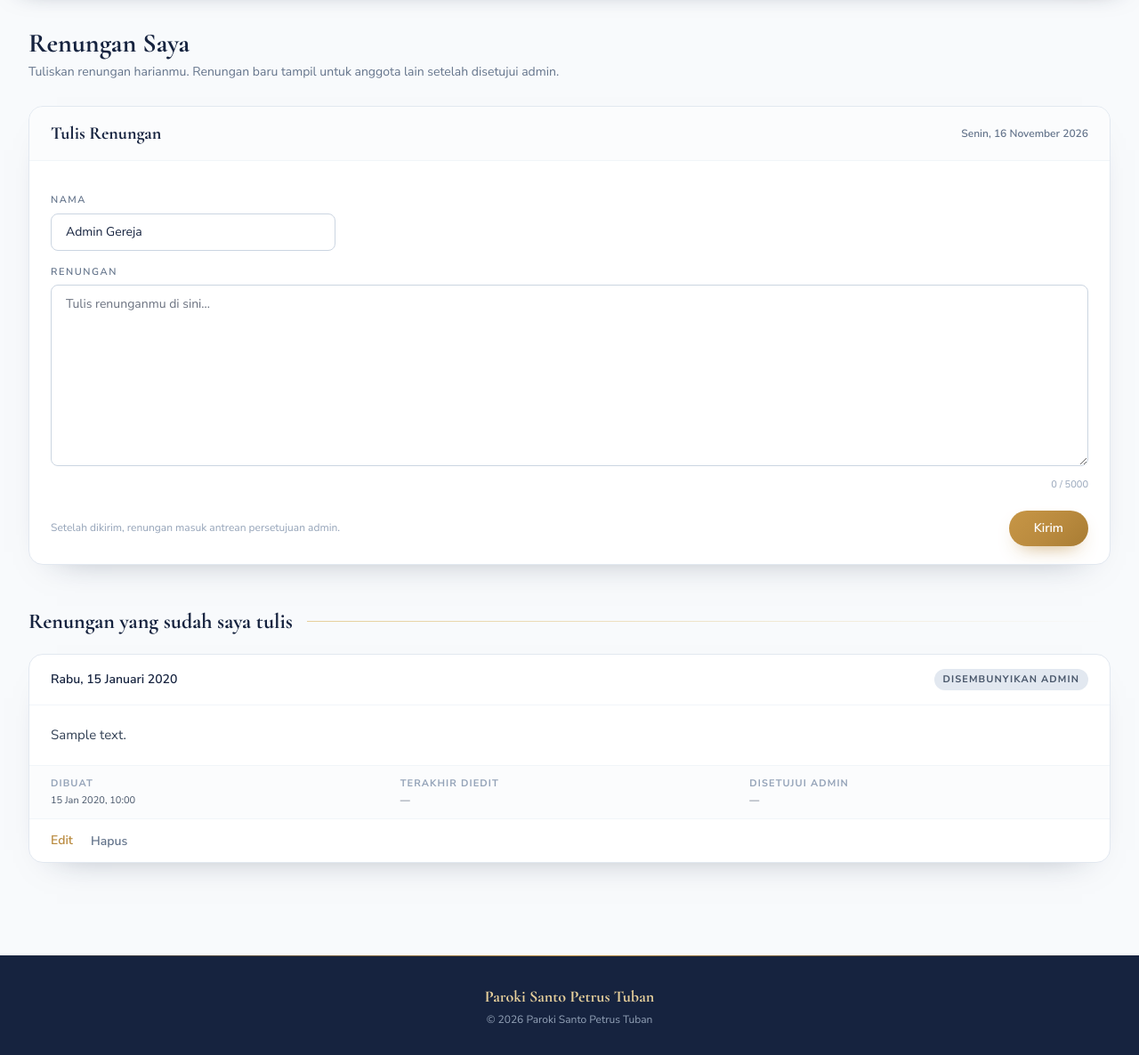
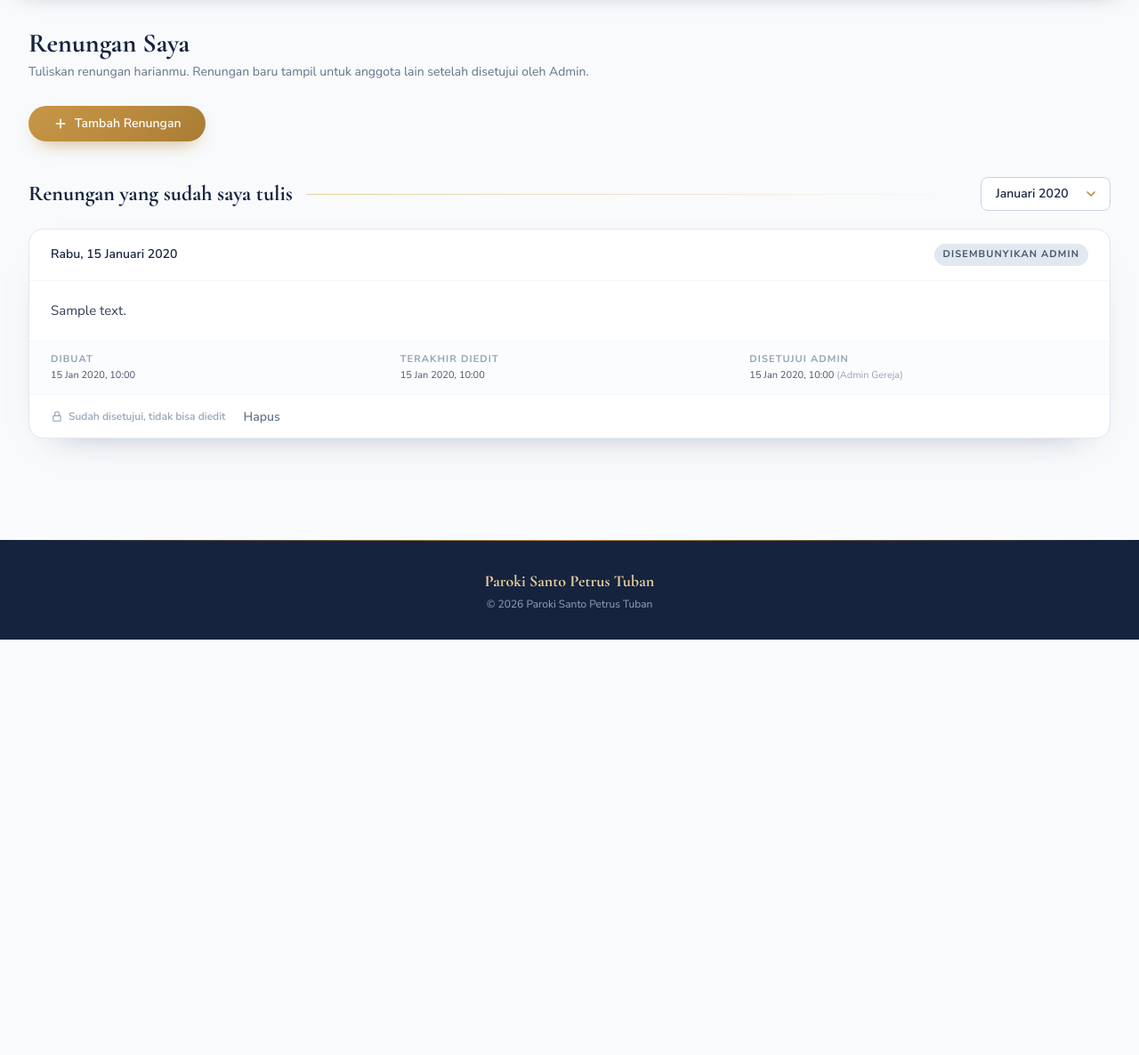
Before and after one commit to itz-peliii/LEGIO-RATU-ROSARI, a Laravel app: page /member/renungan in a window 1280 px wide. Shown: the part 81-1267 px from the top of the page at 89% size. After the commit the page ends 800 px from the top, so only its background shows below. Run offline with Laravel 12, Linux system fonts and the light colour scheme; a user stored in the database is signed in; data comes from the database, SQL or seed files in the repository; tables that the repository leaves empty hold one stand-in row (values such as "Sample post"); style sheets or scripts are compiled from the project's sources.

Commit message:
renungan acc admin, edit, tolak, draft

```diff
--- a/app/Http/Controllers/Member/RenunganController.php
+++ b/app/Http/Controllers/Member/RenunganController.php
@@ -4,57 +4,104 @@ namespace App\Http\Controllers\Member;
 
 use App\Http\Controllers\Controller;
 use App\Models\Renungan;
+use Carbon\Carbon;
 use Illuminate\Http\Request;
+use Illuminate\Support\Collection;
 
 class RenunganController extends Controller
 {
-    /** Halaman tulis + riwayat renungan milik sendiri. */
+    /** Halaman tulis + riwayat renungan milik sendiri (draft selalu tampil di atas). */
     public function index(Request $request)
     {
-        $renungans = $request->user()->renungans()
-            ->with('approver')
+        $user = $request->user();
+
+        $months = $this->monthsOf($user->renungans()->where('status', '!=', 'draft'));
+        $bulan  = $this->resolveMonth($request->query('bulan'), $months);
+
+        $query = $user->renungans()->with('approver');
+
+        // Draft selalu tampil, sisanya mengikuti bulan yang dipilih.
+        $query->where(function ($q) use ($bulan) {
+            $q->where('status', 'draft');
+            if ($bulan) {
+                [$start, $end] = $this->range($bulan);
+                $q->orWhereBetween('written_on', [$start, $end]);
+            } else {
+                $q->orWhere('status', '!=', 'draft');
+            }
+        });
+
+        $renungans = $query
+            ->orderByRaw("CASE WHEN status = 'draft' THEN 0 ELSE 1 END")
             ->orderByDesc('written_on')
             ->orderByDesc('id')
-            ->paginate(10);
+            ->paginate(10)
+            ->withQueryString();
 
-        return view('member.renungan', compact('renungans'));
+        return view('member.renungan', compact('renungans', 'months', 'bulan'));
     }
 
     /** Renungan anggota lain yang sudah di-acc admin dan masih berlaku. */
     public function komunitas(Request $request)
     {
-        $renungans = Renungan::visible()
-            ->where('user_id', '!=', $request->user()->id)
-            ->with('user')
+        $base = fn () => Renungan::visible()->where('user_id', '!=', $request->user()->id);
+
+        $months = $this->monthsOf($base());
+        $bulan  = $this->resolveMonth($request->query('bulan'), $months);
+
+        $query = $base()->with('user');
+
+        if ($bulan) {
+            [$start, $end] = $this->range($bulan);
+            $query->whereBetween('written_on', [$start, $end]);
+        }
+
+        $renungans = $query
             ->orderByDesc('written_on')
             ->orderByDesc('approved_at')
-            ->paginate(10);
+            ->paginate(10)
+            ->withQueryString();
 
-        return view('member.renungan_komunitas', compact('renungans'));
+        return view('member.renungan_komunitas', compact('renungans', 'months', 'bulan'));
     }
 
     public function store(Request $request)
     {
+        $status = $this->statusFromAction($request);
+
         // Tanggal renungan mengikuti tanggal menulis, tidak diisi anggota.
         $request->user()->renungans()->create($this->validated($request) + [
-            'status'     => 'pending',
+            'status'     => $status,
             'written_on' => now()->toDateString(),
         ]);
 
-        return redirect()->route('member.renungan')->with('success', 'Renungan tersimpan dan menunggu persetujuan admin.');
+        return redirect()->route('member.renungan')->with(
+            'success',
+            $status === 'draft'
+                ? 'Draft tersimpan. Kamu bisa melanjutkannya kapan saja.'
+                : 'Renungan terkirim dan menunggu persetujuan admin.'
+        );
     }
 
     public function update(Request $request, Renungan $renungan)
     {
         $this->authorizeOwner($renungan);
 
+        // Renungan yang sudah disetujui dibekukan: tidak bisa diedit anggota.
+        if ($renungan->status === 'approved') {
+            return redirect()->route('member.renungan')
+                ->with('error', 'Renungan yang sudah disetujui admin tidak bisa diedit lagi.');
+        }
+
+        $status = $this->statusFromAction($request);
+
         $renungan->fill($this->validated($request));
 
-        // Setiap kali peserta mengedit, renungan kembali ke antrean approval
-        // supaya yang tampil ke anggota lain selalu versi yang sudah di-acc.
+        // Edit apa pun (kecuali approved, yang sudah diblokir di atas) mengembalikan
+        // renungan ke antrean approval, atau tetap draft kalau belum dikirim.
         $renungan->forceFill([
             'last_edited_at' => now(),
-            'status'         => 'pending',
+            'status'         => $status,
             'approved_at'    => null,
             'approved_by'    => null,
             'rejected_at'    => null,
@@ -65,7 +112,10 @@ class RenunganController extends Controller
             'hidden_by'      => null,
         ])->save();
 
-        return redirect()->route('member.renungan')->with('success', 'Renungan diperbarui dan menunggu persetujuan admin lagi.');
+        return redirect()->route('member.renungan')->with(
+            'success',
+            $status === 'draft' ? 'Draft diperbarui.' : 'Renungan terkirim dan menunggu persetujuan admin.'
+        );
     }
 
     public function destroy(Renungan $renungan)
@@ -84,8 +134,45 @@ class RenunganController extends Controller
         ]);
     }
 
+    /** Tombol "Simpan draft" mengirim aksi=draft, tombol "Kirim" mengirim aksi=kirim. */
+    private function statusFromAction(Request $request): string
+    {
+        return $request->input('aksi') === 'draft' ? 'draft' : 'pending';
+    }
+
     private function authorizeOwner(Renungan $renungan): void
     {
         abort_unless($renungan->user_id === auth()->id(), 403);
     }
+
+    /** Daftar bulan (Y-m) yang punya renungan, terbaru dulu. */
+    private function monthsOf($query): Collection
+    {
+        return $query->orderByDesc('written_on')
+            ->pluck('written_on')
+            ->map(fn ($d) => Carbon::parse($d)->format('Y-m'))
+            ->unique()
+            ->values();
+    }
+
+    /** null = semua bulan. Default (tanpa parameter) = bulan terbaru yang punya data. */
+    private function resolveMonth(?string $requested, Collection $months): ?string
+    {
+        if ($requested === 'all') {
+            return null;
+        }
+
+        if ($requested && $months->contains($requested)) {
+            return $requested;
+        }
+
+        return $months->first();
+    }
+
+    private function range(string $bulan): array
+    {
+        $start = Carbon::createFromFormat('Y-m-d', $bulan . '-01')->startOfMonth();
+
+        return [$start->toDateString(), $start->copy()->endOfMonth()->toDateString()];
+    }
 }
--- a/resources/views/admin/renungan/index.blade.php
+++ b/resources/views/admin/renungan/index.blade.php
@@ -65,8 +65,8 @@
 .admin-ui .rsub{ font-size:.77rem; color:var(--muted); margin-top:.12rem; }
 .admin-ui .rbadge{ flex:none; font-size:.68rem; font-weight:800; padding:.28rem .75rem; border-radius:999px; letter-spacing:.02em; }
 .admin-ui .rbody{ padding:1.3rem 1.5rem; }
-.admin-ui .rbody .content{ font-size:.92rem; color:#394257; line-height:1.72; white-space:pre-line; }
-.admin-ui .reject-note{ margin-top:1rem; padding:.8rem 1rem; background:var(--danger-bg); border-left:4px solid var(--danger); color:#8e2a20; font-size:.8rem; border-radius:8px; }
+.admin-ui .rbody .content{ font-size:.92rem; color:#394257; line-height:1.72; white-space:pre-line; overflow-wrap:anywhere;}
+.admin-ui .reject-note{ margin-top:1rem; padding:.8rem 1rem; background:var(--danger-bg); border-left:4px solid var(--danger); color:#8e2a20; font-size:.8rem; border-radius:8px; overflow-wrap:anywhere;}
 .admin-ui .reject-note b{ font-weight:800; }
 
 /* ----- Jejak waktu ----- */
--- a/resources/views/member/jadwal.blade.php
+++ b/resources/views/member/jadwal.blade.php
@@ -74,7 +74,7 @@
         <div>
             <label for="lokasi" class="{{ $kelasLabel }}">Tempat</label>
             <div class="relative">
-                <select id="lokasi" name="lokasi" onchange="this.form.submit()" class="appearance-none pr-11 cursor-pointer {{ $kelasInput }}">
+                <select id="lokasi" name="lokasi" onchange="this.form.submit()" class="appearance-none bg-none pr-11 cursor-pointer {{ $kelasInput }}">
                     <option value="">Semua tempat</option>
                     @foreach ($daftarLokasi as $l)
                         <option value="{{ $l }}" @selected($lokasi === $l)>{{ $l }}</option>
@@ -87,7 +87,7 @@
         <div>
             <label for="status" class="{{ $kelasLabel }}">Keikutsertaan</label>
             <div class="relative">
-                <select id="status" name="status" onchange="this.form.submit()" class="appearance-none pr-11 cursor-pointer {{ $kelasInput }}">
+                <select id="status" name="status" onchange="this.form.submit()" class="appearance-none bg-none pr-11 cursor-pointer {{ $kelasInput }}">
                     <option value="semua" @selected($status === 'semua')>Semua kegiatan</option>
                     <option value="sudah" @selected($status === 'sudah')>Sudah saya ikuti</option>
                     <option value="belum" @selected($status === 'belum')>Belum saya ikuti</option>
@@ -99,7 +99,7 @@
         <div>
             <label for="urut" class="{{ $kelasLabel }}">Urutkan</label>
             <div class="relative">
-                <select id="urut" name="urut" onchange="this.form.submit()" class="appearance-none pr-11 cursor-pointer {{ $kelasInput }}">
+                <select id="urut" name="urut" onchange="this.form.submit()" class="appearance-none bg-none pr-11 cursor-pointer {{ $kelasInput }}">
                     <option value="terdekat" @selected($urut === 'terdekat')>Tanggal terdekat</option>
                     <option value="terjauh" @selected($urut === 'terjauh')>Tanggal terjauh</option>
                     <option value="judul" @selected($urut === 'judul')>Nama kegiatan (A–Z)</option>
--- a/resources/views/member/renungan.blade.php
+++ b/resources/views/member/renungan.blade.php
@@ -8,21 +8,36 @@
     $kelasLabel  = 'block text-[11px] font-semibold uppercase tracking-[.14em] text-slate-500 mb-1.5';
     $gayaTombol  = 'background: linear-gradient(135deg, #c79646, #b98a3e 55%, #a87c33); box-shadow: 0 10px 22px -12px rgba(185,138,62,.9);';
     $kelasTombol = 'px-7 py-2.5 rounded-full text-sm font-semibold text-white transition hover:brightness-110';
+    $kelasDraft  = 'px-6 py-2 rounded-full text-sm font-semibold text-[#16233f] bg-white border border-slate-300 hover:border-[#b98a3e] hover:text-[#b98a3e] transition';
 
     // Kalau update gagal validasi, kartu yang sedang diedit dibuka kembali otomatis.
     $sedangEdit = old('renungan_id');
+
+    // Kalau store gagal validasi, form tulis dibuka kembali otomatis.
+    $bukaForm = ! $sedangEdit && $errors->any();
+
+    $labelBulan = fn ($ym) => \Carbon\Carbon::createFromFormat('Y-m', $ym)->locale('id')->translatedFormat('F Y');
 @endphp
 
-<div class="mb-7">
+<div class="mb-7 flex flex-wrap items-end justify-between gap-4">
+    <div>
         <h1 class="serif text-3xl font-bold text-[#16233f]">Renungan Saya</h1>
         <p class="text-sm text-slate-500 mt-1">
-        Tuliskan renungan harianmu. Renungan baru tampil untuk anggota lain setelah disetujui admin.
+            Tuliskan renungan harianmu. Renungan baru tampil untuk anggota lain setelah disetujui oleh Admin.
         </p>
     </div>
+</div>
 
-{{-- ===== FORM TULIS ===== --}}
-<form method="POST" action="{{ route('member.renungan.store') }}"
-      class="bg-white rounded-2xl border border-slate-200 shadow-[0_18px_40px_-32px_rgba(22,35,63,.5)] overflow-hidden mb-12">
+<div x-data="{ buka: {{ $bukaForm ? 'true' : 'false' }} }" class="mb-10">
+
+    <button type="button" x-show="!buka" @click="buka = true; $nextTick(() => document.getElementById('content').focus())"
+            class="{{ $kelasTombol }} inline-flex items-center gap-2" style="{{ $gayaTombol }}">
+        <svg class="w-4 h-4" fill="none" stroke="currentColor" stroke-width="2.5" viewBox="0 0 24 24" aria-hidden="true"><path stroke-linecap="round" stroke-linejoin="round" d="M12 5v14M5 12h14"/></svg>
+        Tambah Renungan
+    </button>
+
+    <form x-show="buka" x-cloak method="POST" action="{{ route('member.renungan.store') }}"
+          class="bg-white rounded-2xl border border-slate-200 shadow-[0_18px_40px_-32px_rgba(22,35,63,.5)] overflow-hidden">
 
         <div class="flex flex-wrap items-center justify-between gap-2 px-6 py-4 border-b border-slate-100 bg-slate-50/60">
             <h2 class="serif text-xl font-bold text-[#16233f]">Tulis Renungan</h2>
@@ -58,49 +73,74 @@
             </div>
 
             <div class="flex flex-wrap items-center justify-between gap-4 pt-1">
-            <p class="text-xs text-slate-400 leading-relaxed">
-                Setelah dikirim, renungan masuk antrean persetujuan admin.
+                <p class="text-xs text-slate-400 leading-relaxed max-w-md">
+                    Belum selesai? Simpan sebagai draft dulu, draft tidak dilihat admin maupun anggota lain.
+                    Setelah <strong>Kirim</strong>, renungan masuk antrean persetujuan admin.
                 </p>
-            <button type="submit" class="{{ $kelasTombol }} flex-none" style="{{ $gayaTombol }}">
-                Kirim
-            </button>
+                <div class="flex items-center gap-3 flex-none">
+                    <button type="button" @click="buka = false" class="text-sm font-semibold text-slate-500 hover:text-slate-700 transition">Batal</button>
+                    <button type="submit" name="aksi" value="draft" class="{{ $kelasDraft }}">Simpan draft</button>
+                    <button type="submit" name="aksi" value="kirim" class="{{ $kelasTombol }}" style="{{ $gayaTombol }}">Kirim</button>
+                </div>
             </div>
         </div>
     </form>
+</div>
 
 {{-- ===== RIWAYAT RENUNGAN SENDIRI ===== --}}
-<div class="flex items-center gap-4 mb-5">
+<div class="flex flex-wrap items-center gap-4 mb-5">
     <h2 class="serif text-2xl font-bold text-[#16233f] flex-none">Renungan yang sudah saya tulis</h2>
-    <span class="h-px flex-1 bg-gradient-to-r from-[#e6cf9b] to-transparent"></span>
+    <span class="h-px flex-1 min-w-[2rem] bg-gradient-to-r from-[#e6cf9b] to-transparent"></span>
+
+    @if ($months->isNotEmpty())
+        <form method="GET" action="{{ route('member.renungan') }}" class="relative flex-none">
+            <label for="bulan" class="sr-only">Bulan</label>
+            <select id="bulan" name="bulan" onchange="this.form.submit()"
+                    class="appearance-none bg-none pl-4 pr-11 py-2 border border-slate-300 rounded-lg text-sm font-semibold text-[#16233f] bg-white cursor-pointer hover:border-[#b98a3e] focus:outline-none focus:ring-2 focus:ring-[#e6cf9b] transition">
+                @foreach ($months as $ym)
+                    <option value="{{ $ym }}" @selected($bulan === $ym)>{{ $labelBulan($ym) }}</option>
+                @endforeach
+                <option value="all" @selected($bulan === null)>Semua bulan</option>
+            </select>
+            <svg class="pointer-events-none absolute right-3.5 top-1/2 -translate-y-1/2 w-4 h-4 text-[#b98a3e]" viewBox="0 0 24 24" fill="none" stroke="currentColor" stroke-width="2.5" stroke-linecap="round" stroke-linejoin="round" aria-hidden="true"><path d="M6 9l6 6 6-6"/></svg>
+        </form>
+    @endif
 </div>
 
 @forelse ($renungans as $r)
-    @php($bukaEdit = (string) $sedangEdit === (string) $r->id)
+    @php
+        $bukaEdit  = (string) $sedangEdit === (string) $r->id;
+        $isDraft   = $r->status === 'draft';
+        $isBeku    = $r->status === 'approved';
+        $labelStatus = $isDraft ? 'Draft' : $r->statusLabel();
+        $warnaStatus = $isDraft ? 'bg-slate-100 text-slate-600' : $r->statusColor();
+    @endphp
 
     <article x-data="{ edit: {{ $bukaEdit ? 'true' : 'false' }} }"
-             class="bg-white rounded-2xl border border-slate-200 shadow-[0_18px_40px_-32px_rgba(22,35,63,.5)] overflow-hidden mb-4">
+             class="bg-white rounded-2xl border {{ $isDraft ? 'border-dashed border-slate-300' : 'border-slate-200' }} shadow-[0_18px_40px_-32px_rgba(22,35,63,.5)] overflow-hidden mb-4">
 
         <header class="flex flex-wrap items-center justify-between gap-2 px-6 py-4 border-b border-slate-100">
             <time class="text-sm font-semibold text-[#16233f]" datetime="{{ $r->written_on->toDateString() }}">
                 {{ $r->written_on->locale('id')->translatedFormat('l, d F Y') }}
             </time>
-            <span class="text-[11px] font-bold uppercase tracking-[.1em] px-2.5 py-1 rounded-full {{ $r->statusColor() }}">
-                {{ $r->statusLabel() }}
+            <span class="text-[11px] font-bold uppercase tracking-[.1em] px-2.5 py-1 rounded-full {{ $warnaStatus }}">
+                {{ $labelStatus }}
             </span>
         </header>
 
         {{-- ----- MODE BACA ----- --}}
         <div x-show="!edit">
             <div class="px-6 py-5">
-                <p class="text-[15px] text-slate-700 leading-[1.8] whitespace-pre-line">{{ $r->content }}</p>
+                <p class="text-[15px] text-slate-700 leading-[1.8] whitespace-pre-line [overflow-wrap:anywhere]">{{ $r->content }}</p>
 
                 @if ($r->status === 'rejected' && $r->reject_reason)
-                    <p class="mt-4 text-xs text-red-700 bg-red-50 border-l-2 border-red-400 px-3 py-2 rounded">
+                    <p class="mt-4 text-xs text-red-700 bg-red-50 border-l-2 border-red-400 px-3 py-2 rounded [overflow-wrap:anywhere]">
                         <span class="font-semibold">Catatan admin:</span> {{ $r->reject_reason }}
                     </p>
                 @endif
             </div>
 
+            @unless ($isDraft)
                 <dl class="px-6 py-3 border-t border-slate-100 bg-slate-50/60 grid grid-cols-1 sm:grid-cols-3 gap-3 text-[11px]">
                     <div>
                         <dt class="font-bold uppercase tracking-[.1em] text-slate-400">Dibuat</dt>
@@ -120,12 +160,21 @@
                         </dd>
                     </div>
                 </dl>
+            @endunless
 
-            <footer class="px-6 py-3 border-t border-slate-100 flex items-center gap-5">
+            <footer class="px-6 py-3 border-t border-slate-100 flex flex-wrap items-center gap-5">
+                @if ($isBeku)
+                    <span class="inline-flex items-center gap-1.5 text-xs font-semibold text-slate-400">
+                        <svg class="w-3.5 h-3.5" fill="none" viewBox="0 0 24 24" stroke="currentColor" stroke-width="2" aria-hidden="true"><path stroke-linecap="round" stroke-linejoin="round" d="M16 11V7a4 4 0 10-8 0v4m-2 0h12a1 1 0 011 1v8a1 1 0 01-1 1H6a1 1 0 01-1-1v-8a1 1 0 011-1z"/></svg>
+                        Sudah disetujui, tidak bisa diedit
+                    </span>
+                @else
                     <button type="button" @click="edit = true"
                             class="text-sm font-semibold text-[#b98a3e] hover:text-[#8f6a2c] transition">
-                    Edit
+                        {{ $isDraft ? 'Lanjutkan' : 'Edit' }}
                     </button>
+                @endif
+
                 <form method="POST" action="{{ route('member.renungan.destroy', $r) }}"
                       onsubmit="return confirm('Hapus renungan ini? Tindakan ini tidak bisa dibatalkan.')">
                     @csrf @method('DELETE')
@@ -134,19 +183,11 @@
             </footer>
         </div>
 
-        {{-- ----- MODE EDIT ----- --}}
+        {{-- ----- MODE EDIT (tidak dirender untuk renungan yang sudah disetujui) ----- --}}
+        @unless ($isBeku)
             <form x-show="edit" x-cloak method="POST" action="{{ route('member.renungan.update', $r) }}">
                 @csrf @method('PUT')
                 <input type="hidden" name="renungan_id" value="{{ $r->id }}">
-
-            @if ($r->status === 'approved')
-                <div class="mx-6 mt-4 flex items-start gap-2.5 p-3 bg-amber-50 border border-amber-200 border-l-4 border-l-[#b98a3e] text-amber-900 rounded-lg text-xs leading-relaxed">
-                    <svg class="w-4 h-4 flex-none mt-px" fill="none" viewBox="0 0 24 24" stroke="currentColor" stroke-width="2" aria-hidden="true">
-                        <path stroke-linecap="round" stroke-linejoin="round" d="M12 9v4m0 4h.01M21 12a9 9 0 11-18 0 9 9 0 0118 0z"/>
-                    </svg>
-                    <span>Renungan ini sedang tampil untuk anggota lain. Setelah disimpan, renungan disembunyikan sampai admin menyetujuinya kembali.</span>
-                </div>
-            @endif
 
                 <div class="px-6 py-5 space-y-4">
                     <div class="sm:max-w-xs">
@@ -177,18 +218,25 @@
 
                     <p class="text-xs text-slate-400">
                         Tanggal renungan tetap {{ $r->written_on->locale('id')->translatedFormat('d F Y') }} dan tidak berubah saat diedit.
+                        @unless ($isDraft)
+                            Setelah disimpan, renungan masuk antrean persetujuan admin lagi.
+                        @endunless
                     </p>
                 </div>
 
-            <div class="px-6 py-3 border-t border-slate-100 bg-slate-50/60 flex items-center justify-end gap-5">
+                <div class="px-6 py-3 border-t border-slate-100 bg-slate-50/60 flex items-center justify-end gap-4">
                     <button type="button" @click="edit = false" class="text-sm font-semibold text-slate-500 hover:text-slate-700 transition">
                         Batal
                     </button>
-                <button type="submit" class="px-6 py-2 rounded-full text-sm font-semibold text-white transition hover:brightness-110" style="{{ $gayaTombol }}">
-                    Simpan
+                    @if ($isDraft)
+                        <button type="submit" name="aksi" value="draft" class="{{ $kelasDraft }}">Simpan draft</button>
+                    @endif
+                    <button type="submit" name="aksi" value="kirim" class="px-6 py-2 rounded-full text-sm font-semibold text-white transition hover:brightness-110" style="{{ $gayaTombol }}">
+                        {{ $isDraft ? 'Kirim' : 'Simpan' }}
                     </button>
                 </div>
             </form>
+        @endunless
     </article>
 @empty
     <div class="bg-white rounded-2xl border border-dashed border-slate-300 p-12 text-center">
```
Also changed, not shown: app/Http/Controllers/admin/RenunganController.php (+7 -3 lines), resources/views/member/absensi.blade.php (+8 -8 lines), resources/views/member/renungan_komunitas.blade.php (+34 -7 lines), database/migrations/2026_10_19_100300_create_renungans_table.php. Lines whose indentation alone changed are shown as unchanged.
